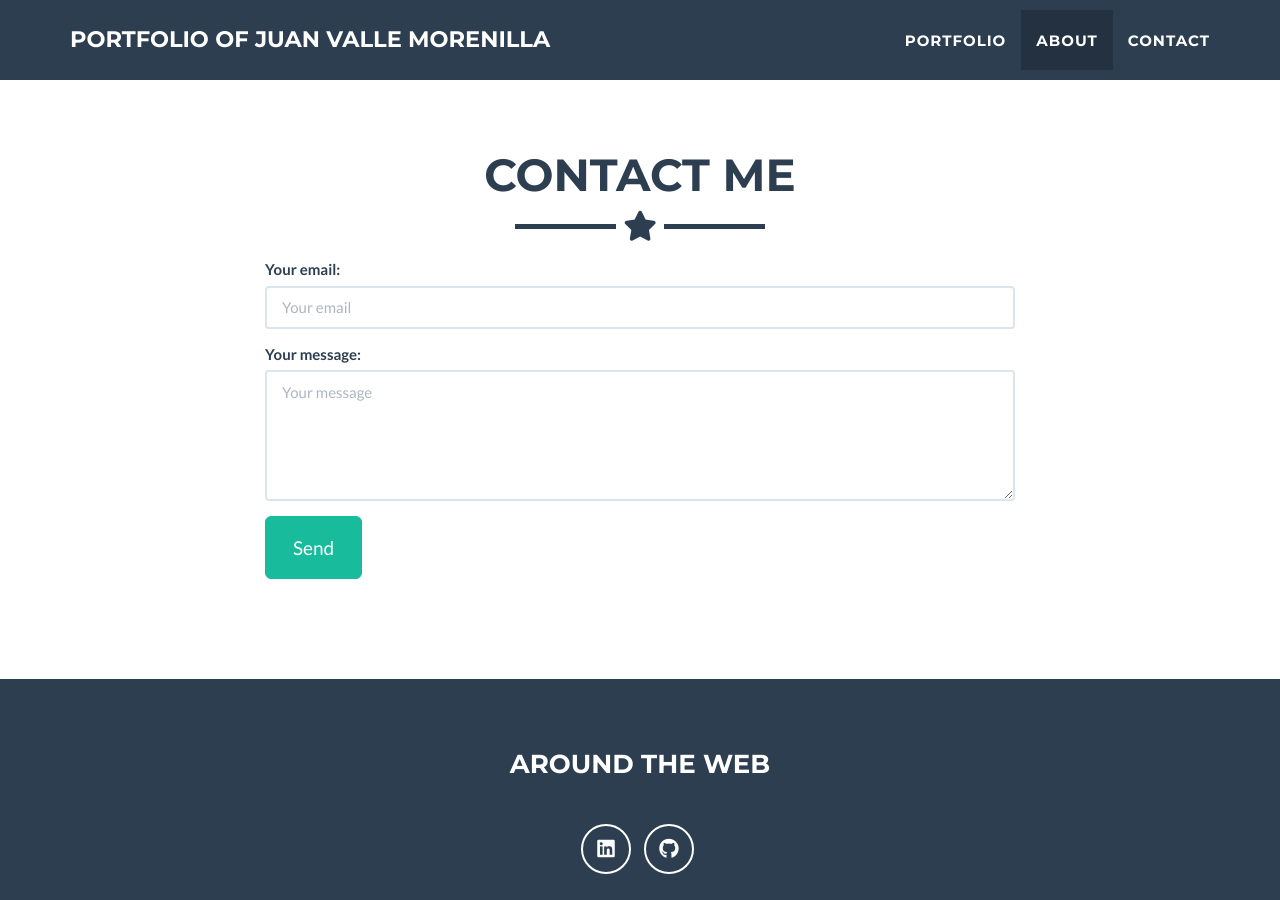
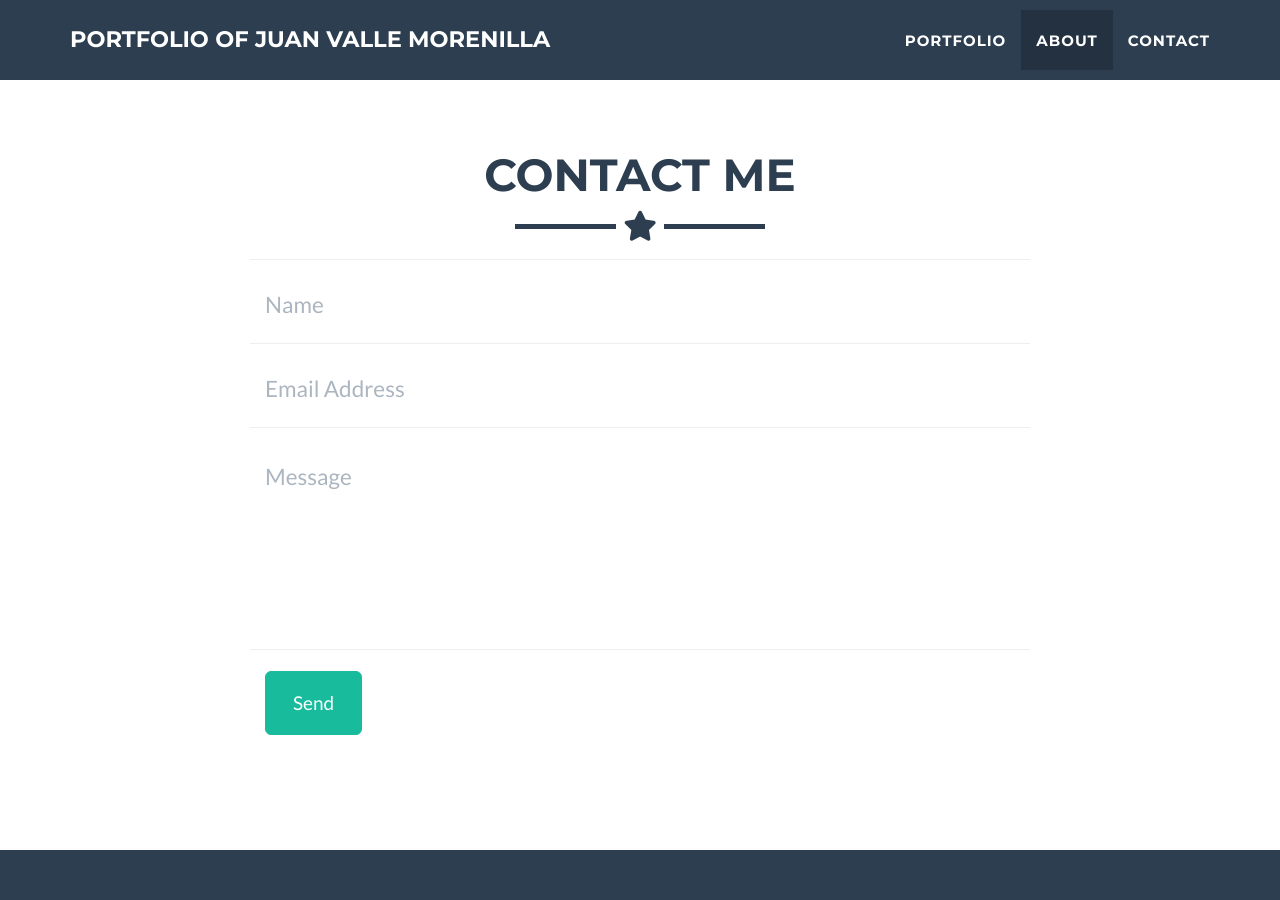
Before and after one commit to JJv03/JJv03.github.io, a Jekyll site: the page built from _posts/2014-07-18-project-1.markdown, in a window 1280 px wide and 900 px high, scrolled down 2158 px. Built offline with Jekyll 4.4.1, drawn with Linux system fonts in a browser that asks for light colours.

Commit message:
Update contact_static.html

```diff
--- a/_includes/contact_static.html
+++ b/_includes/contact_static.html
@@ -9,19 +9,42 @@
     </div>
     <div class="row">
       <div class="col-lg-8 col-lg-offset-2">
-        <!-- Formulario adaptado a la versión más simple de Formspree -->
-        <form action="https://formspree.io/f/mannlpyq" method="POST">
-          <div class="form-group">
-            <label for="email">Your email:</label>
-            <input type="email" name="email" class="form-control" id="email" placeholder="Your email" required>
+        <form action="https://formspree.io/f/mannlpyq" method="POST" name="sentMessage" id="contactForm" novalidate>
+          <div class="row control-group">
+            <div class="form-group col-xs-12 floating-label-form-group controls">
+              <label for="name">Name</label>
+              <input type="text" name="name" class="form-control" placeholder="Name" id="name" required
+                data-validation-required-message="Please enter your name.">
+              <p class="help-block text-danger"></p>
+            </div>
           </div>
-
-          <div class="form-group">
-            <label for="message">Your message:</label>
-            <textarea name="message" class="form-control" id="message" rows="5" placeholder="Your message" required></textarea>
+          <div class="row control-group">
+            <div class="form-group col-xs-12 floating-label-form-group controls">
+              <label for="email">Email Address</label>
+              <input type="email" name="_replyto" class="form-control" placeholder="Email Address" id="email" required
+                data-validation-required-message="Please enter your email address.">
+              <p class="help-block text-danger"></p>
+            </div>
           </div>
-
-          <button type="submit" class="btn btn-success btn-lg">Send</button>
+          <div>
+            <input type="hidden" name="_subject" value="New submission!">
+            <input type="text" name="_gotcha" style="display:none" />
+          </div>
+          <div class="row control-group">
+            <div class="form-group col-xs-12 floating-label-form-group controls">
+              <label for="message">Message</label>
+              <textarea rows="5" name="message" class="form-control" placeholder="Message" id="message" required
+                data-validation-required-message="Please enter a message."></textarea>
+              <p class="help-block text-danger"></p>
+            </div>
+          </div>
+          <br>
+          <div id="success"></div>
+          <div class="row">
+            <div class="form-group col-xs-12">
+              <button type="submit" class="btn btn-success btn-lg">Send</button>
+            </div>
+          </div>
         </form>
       </div>
     </div>
```
